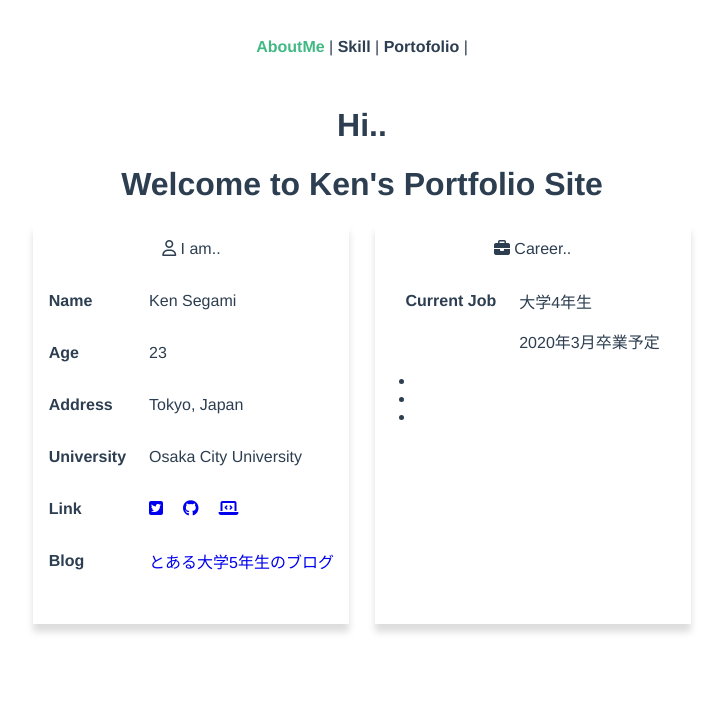
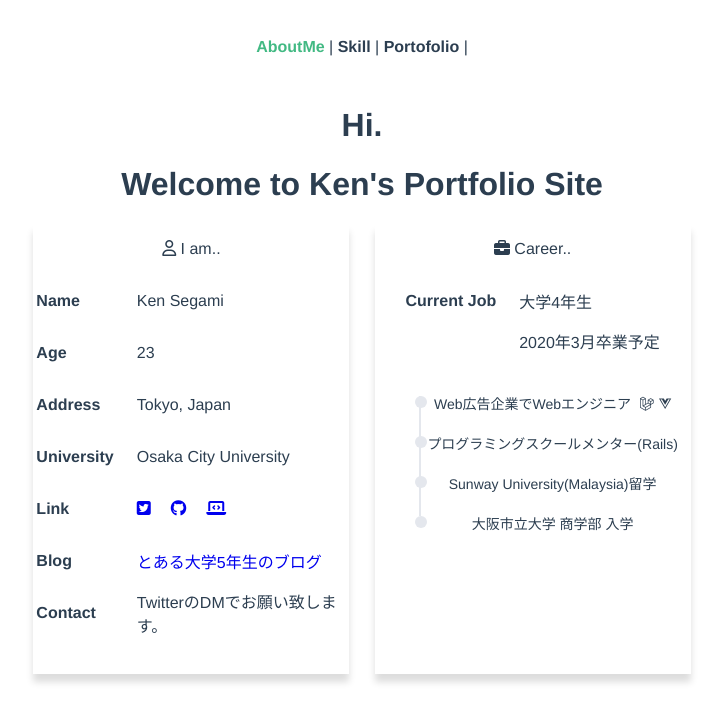
Before and after one commit to segamiken/my_resume, a Vue app: page / in a window 1280 px wide. Shown: the top 722 px of the page, without its empty margins (278-1001 px from the left). Built offline with nearby package versions, Linux system fonts and the light colour scheme.

Commit message:
Finish Career page.

```diff
--- a/src/views/AboutMe.vue
+++ b/src/views/AboutMe.vue
@@ -1,8 +1,12 @@
 <template>
   <div class="about">
-    <h1>Hi..</h1>
+
+    <!-- 題名 -->
+    <h1>Hi.</h1>
     <h1>Welcome to Ken's Portfolio Site</h1>
+    <!-- 題名ここまで -->
 
+    <!-- 自己紹介 -->
     <div class="iam">
       <p>
         <i class="far fa-user"></i>
@@ -50,9 +54,17 @@
             <a href="https://ken-japanmalaysia.com" target="_blank">とある大学5年生のブログ</a>
           </td>
         </tr>
+
+        <tr>
+          <th>Contact</th>
+          <td>TwitterのDMでお願い致します。</td>
+        </tr>
       </table>
     </div>
+    <!-- 自己紹介ここまで -->
 
+
+    <!-- 職歴 -->
     <div class="career">
       <p>
         <i class="fas fa-briefcase"></i>
@@ -69,12 +81,41 @@
           <td>2020年3月卒業予定</td>
         </tr>
       </table>
-      <ul>
-        <li></li>
-        <li></li>
-        <li></li>
+
+      <ul class="timeline">
+        <li class="timeline-item">
+          <div class="timeline-item__tail"></div>
+          <div class="timeline-item__node"></div>
+          <div class="timeline-item__wrapper">
+            Web広告企業でWebエンジニア
+            <i class="fab fa-laravel"></i>
+            <i class="fab fa-vuejs"></i>
+          </div>
+        </li>
+        <li class="timeline-item">
+          <div class="timeline-item__tail"></div>
+          <div class="timeline-item__node"></div>
+          <div class="timeline-item__wrapper">
+            プログラミングスクールメンター(Rails)
+          </div>
+        </li>
+        <li class="timeline-item">
+          <div class="timeline-item__tail"></div>
+          <div class="timeline-item__node"></div>
+          <div class="timeline-item__wrapper">
+            Sunway University(Malaysia)留学
+          </div>
+        </li>
+        <li class="timeline-item">
+          <div class="timeline-item__tail__last"></div>
+          <div class="timeline-item__node"></div>
+          <div class="timeline-item__wrapper">
+            大阪市立大学 商学部 入学
+          </div>
+        </li>
       </ul>
     </div>
+    <!-- 職歴ここまで -->
   </div>
 </template>
 
@@ -85,22 +126,24 @@
 
   .iam {
     width: 25%;
+    margin-left: 24%;
+    margin-right: 1%;
+    height: 450px;
+
     background-color:#fff;
     box-shadow: 0 8px 7px #ddd;
     float: left;
-    margin-left: 24%;
-    margin-right: 1%;
-    height: 400px;
   }
 
   .career {
     width: 25%;
+    margin-right: 24%;
+    margin-left: 1%;
+    height: 450px;
+
     background-color:#fff;
     box-shadow: 0 8px 7px #ddd;
     float: left;
-    margin-right: 24%;
-    margin-left: 1%;
-    height: 400px;
   }
 
   .about_table {
@@ -113,9 +156,46 @@
     padding-right: 20px;
   }
 
+  /* font-awesome */
   .about_table i{
     display: inline-block;
     margin-right: 20px;
   }
 
+  /* 職歴の系列のデザイン */
+  .timeline {
+    margin-top: 40px;
+    font-size: 14px;
+    list-style: none;
+  }
+
+  .timeline-item {
+    position: relative;
+    padding-bottom: 20px;
+  }
+
+  .timeline-item__tail {
+    position: absolute;
+    border-left: 2px solid #e4e7ed;
+    height: 100%;
+    left: 4px;
+  }
+
+  .timeline-item__node {
+    width: 12px;
+    height: 12px;
+    position: absolute;
+    background-color: #e4e7ed;
+    border-radius: 50%;
+  }
+
+  .timeline-item__wrapper {
+    position: relative;
+    top: -3px;
+  }
+
+   .timeline-item__wrapper i{
+    display: inline-block;
+    margin-left: 5px;
+  }
 </style>
```
